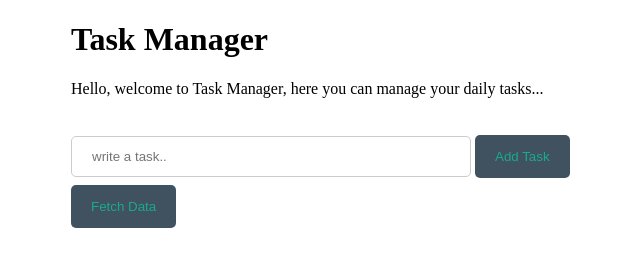
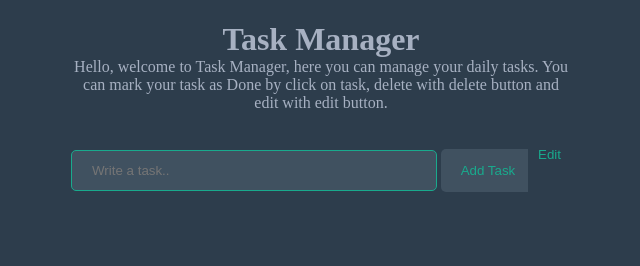
Before and after one commit to magiino/frontend-exercise, a website: page public/index.html in a window 1280 px wide. Shown: the whole page, without its empty margins (319-959 px from the left). Drawn offline with Linux system fonts and the light colour scheme; no server answers.

Commit message:
styles and edit bttn added

```diff
--- a/public/css/styles.css
+++ b/public/css/styles.css
@@ -1,4 +1,24 @@
 /** General **/
+html {
+    box-sizing: border-box;
+}
+
+*, *:before, *:after {
+    box-sizing: inherit;
+}
+
+button:focus {
+    outline: none;
+}
+
+input:focus {
+    outline: none;
+}
+
+body {
+    background-color: #2d3d4c;
+}
+
 .container {
     max-width: 500px;
     min-width: 500px;
@@ -6,6 +26,17 @@
 }
 
 /** HEADER **/
+.title {
+    text-align: center;
+    margin-bottom: 0;
+    color: #a7b1c2;
+}
+.subTitle {
+    margin-top: 0;
+    margin-bottom: 30px;
+    text-align: center;
+    color: #a7b1c2;
+}
 
 /** MAIN **/
 .item {
@@ -13,7 +44,12 @@
     background-color: #2f4050;
     color: #a7b1c2;
     border-bottom: 1px solid #19aa8d;
+    border-radius: 5px;
     display: flex;
+}
+
+.item:last-child {
+    border-bottom: none;
 }
 
 .task {
@@ -29,6 +65,7 @@
 
 .taskDone {
     border-left: 5px solid #19aa8d;
+    color: white;
 }
 
 .taskText {
@@ -56,6 +93,9 @@
     border-radius: 5px;
     cursor: pointer;
 }
+.btnDel i {
+    pointer-events: none;
+}
 
 .btnDel:hover {
     background-color: #293846;
@@ -70,14 +110,16 @@
     overflow-x: auto;
 }
 
-#newTask, select {
+#newTask {
     width: 80%;
     padding: 12px 20px;
     margin: 8px 0px;
     display: inline-block;
-    border: 1px solid #ccc;
+    background-color: #405160;
+    border: 1px solid #19aa8d;
     border-radius: 5px;
     box-sizing: border-box;
+    color: #a7b1c2;
 }
 
 .addBtn {
@@ -90,4 +132,14 @@
     cursor: pointer;
 }
 
+.editBtn {
+    background-color: inherit;
+    float: right;
+    display: inline-block;
+    padding: 5px 10px;
+    color: #19aa8d;
+    border: none;
+    cursor: pointer;
+}
+
 /** FOOTER **/
--- a/public/index.html
+++ b/public/index.html
@@ -10,18 +10,26 @@
 <body>
     <div class="container">
         <header>
-            <h1>Task Manager</h1>
-            <p> Hello, welcome to Task Manager, here you can manage your daily tasks... </p>
+            <h1 class="title">Task Manager</h1>
+            <p class="subTitle"> Hello, welcome to Task Manager, here you can manage your daily tasks.
+                You can mark your task as Done by click on task, delete with delete button and edit with edit
+                button.
+            </p>
         </header>
         <main>
+            <button type="button" class="editBtn">Edit</button>
             <div id="items">
 
             </div>
             <div class="addDiv">
-                <input id="newTask" name="task" type="text" placeholder="write a task.. ">
+                <input id="newTask"
+                       name="task"
+                       type="text"
+                       placeholder="Write a task.. "
+                       autocomplete="off"
+                       spellcheck="false">
                 <button type="button" class="addBtn" onclick="AddNewTask()">Add Task</button>
             </div>
-            <button type="button" class="addBtn" onclick="fetch()">Fetch Data</button>
         </main>
         <footer>
 
--- a/public/js/main.js
+++ b/public/js/main.js
@@ -89,12 +89,9 @@ function AddNewTask(){
     httpClient.PostTask(newTask, (success) => {
         if(success != null) {
             addTask(0, [{"id": ID, "text": newTask}]);
+            document.getElementById("newTask").value = "";
         }
     });
-}
-
-function fetch(){
-    httpClient.FetchTasks(FetchTasks);
 }
 
 // Http Client object
```
